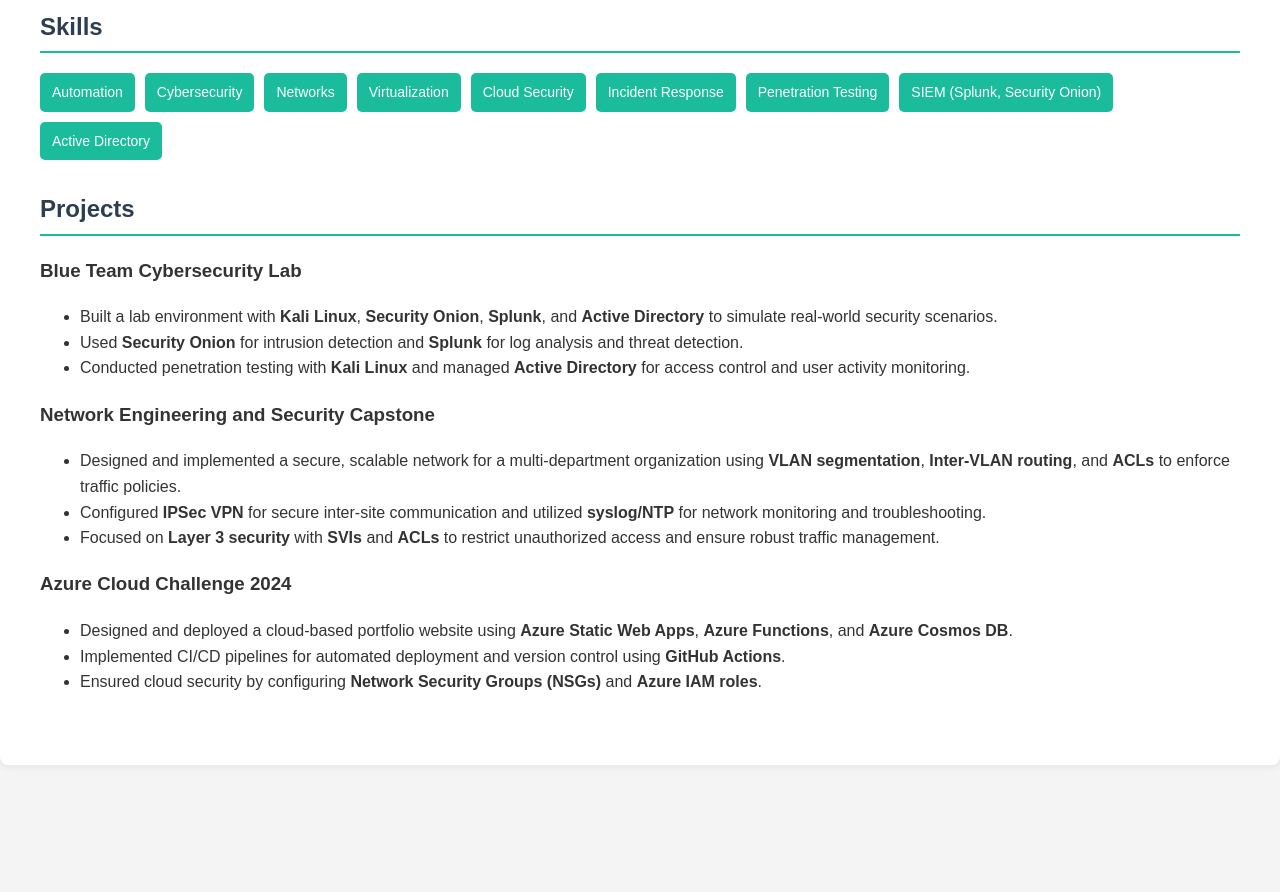
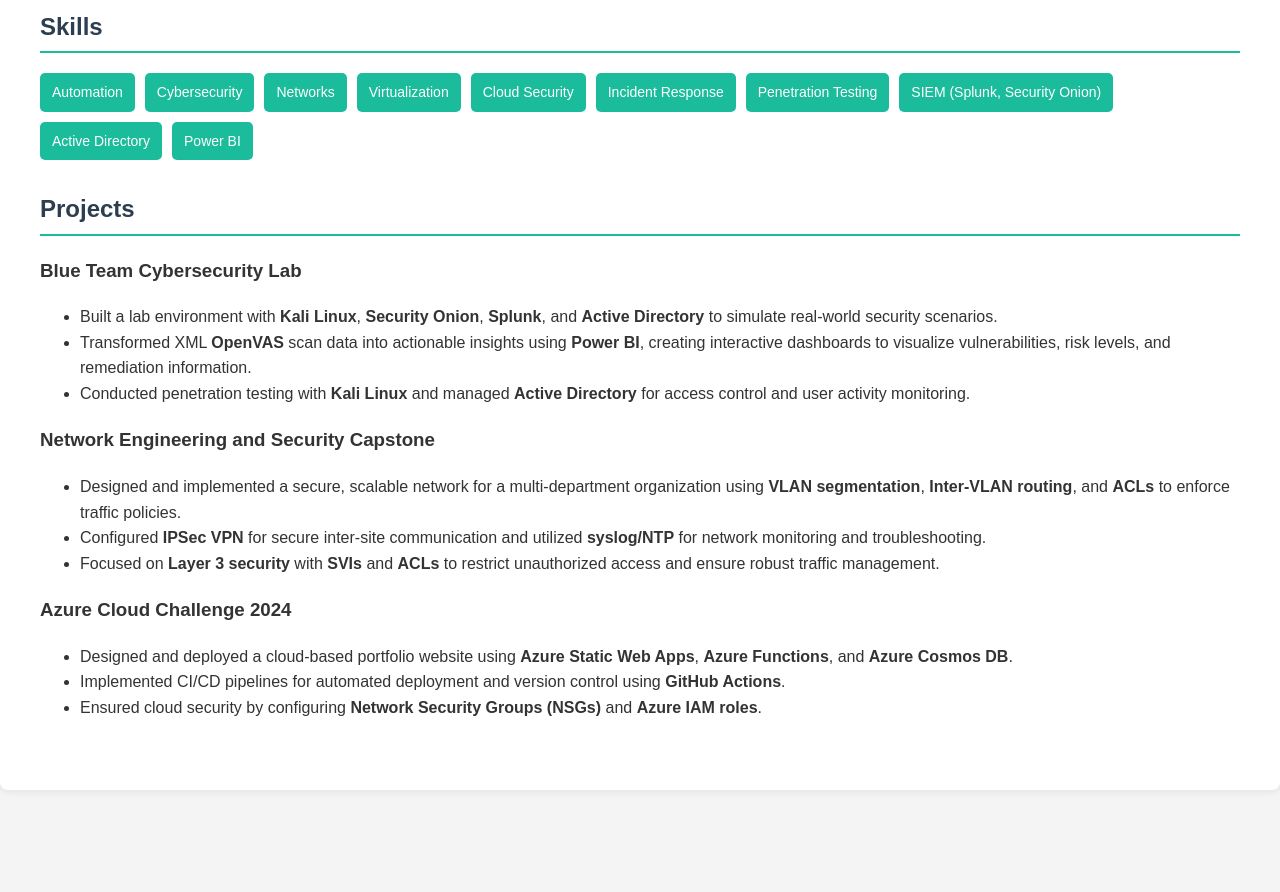
Before and after one commit to RubiksTwist/Resume, a plain HTML site: page index.html in a window 1280 px wide. Shown: the part 1980-2872 px from the top of the page. Drawn offline with Linux system fonts and the light colour scheme; no server answers.

Commit message:
changed cyberlab resume section

```diff
--- a/index.html
+++ b/index.html
@@ -96,6 +96,7 @@ For me, it’s not just about making things work—it’s about making sure they
                 <li>Penetration Testing</li>
                 <li>SIEM (Splunk, Security Onion)</li>
                 <li>Active Directory</li>
+                <li>Power BI</li>
             </ul>
         </section>
 
@@ -106,7 +107,7 @@ For me, it’s not just about making things work—it’s about making sure they
                 <h3>Blue Team Cybersecurity Lab</h3>
                 <ul>
                     <li>Built a lab environment with <strong>Kali Linux</strong>, <strong>Security Onion</strong>, <strong>Splunk</strong>, and <strong>Active Directory</strong> to simulate real-world security scenarios.</li>
-                    <li>Used <strong>Security Onion</strong> for intrusion detection and <strong>Splunk</strong> for log analysis and threat detection.</li>
+                    <li>Transformed XML <strong>OpenVAS</strong> scan data into actionable insights using <strong>Power BI</strong>, creating interactive dashboards to visualize vulnerabilities, risk levels, and remediation information.</li>
                     <li>Conducted penetration testing with <strong>Kali Linux</strong> and managed <strong>Active Directory</strong> for access control and user activity monitoring.</li>
                 </ul>
             </div>
```
